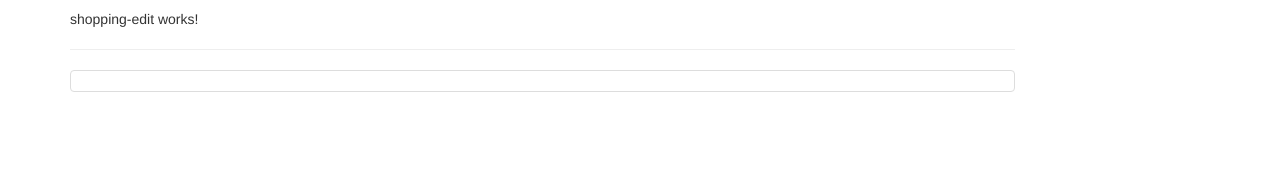
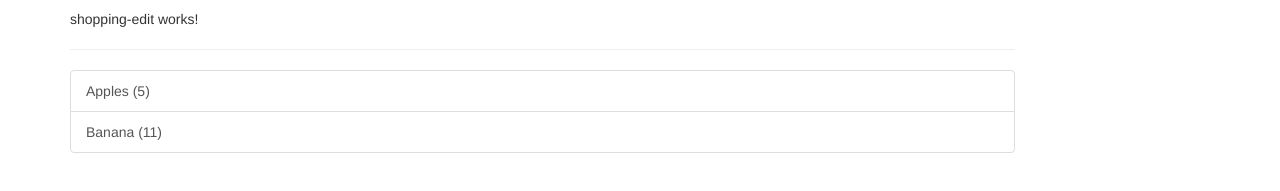
Before and after one commit to uzairqq/Angular-, an Angular app: page / in a window 1280 px wide. Shown: the part 217-408 px from the top of the page. Built offline with nearby package versions, Linux system fonts and the light colour scheme.

Commit message:
creating and using shoppling list with ngfor and customer ingredient model

```diff
--- a/src/app/shopping-list/shopping-list.component.html
+++ b/src/app/shopping-list/shopping-list.component.html
@@ -3,7 +3,11 @@
         <app-shopping-edit></app-shopping-edit>
         <hr/>
         <ul class="list-group">
-            <a class="list-group-item" style="cursor: pointer"></a>
+            <a
+                    class="list-group-item"
+                    style="cursor: pointer"
+                    *ngFor="let ingredient of ingredients"
+            >{{ingredient.name}} ({{ingredient.amount}})</a>
         </ul>
     </div>
 </div>
--- a/src/app/shopping-list/shopping-list.component.ts
+++ b/src/app/shopping-list/shopping-list.component.ts
@@ -8,7 +8,10 @@
 })
 export class ShoppingListComponent implements OnInit {
 
-    ingredients: IngredientsModel[] = [];
+    ingredients: IngredientsModel[] = [
+        new IngredientsModel('Apples','5'),
+        new IngredientsModel('Banana','11')
+    ];
 
     constructor() {
     }
```
